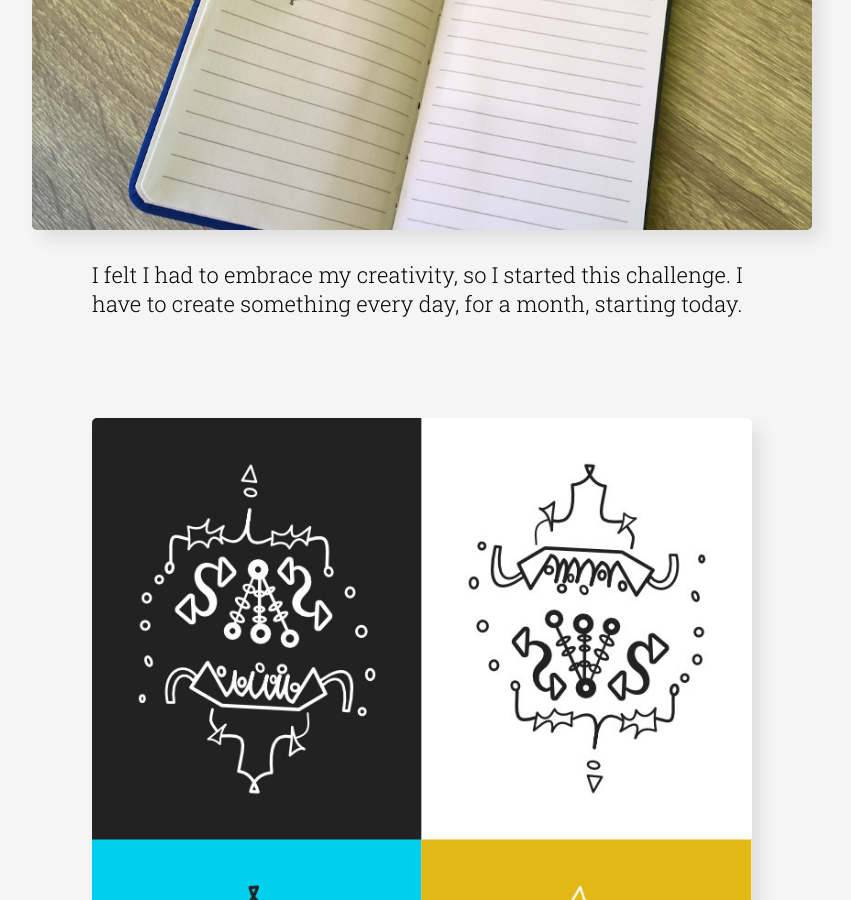
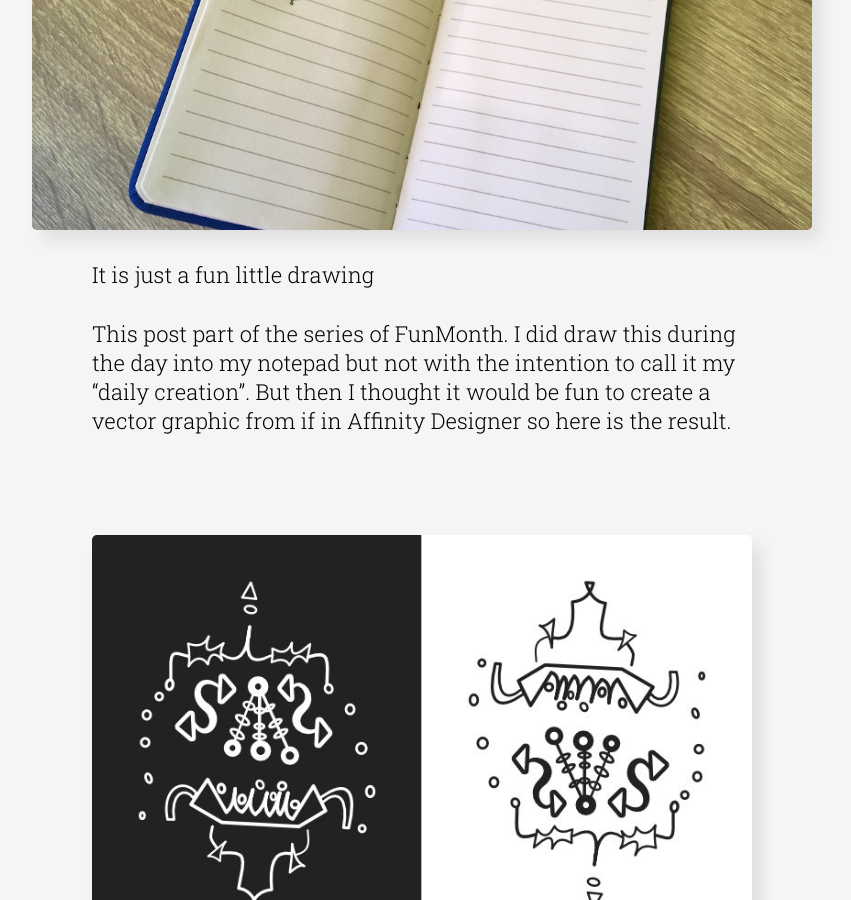
Before and after one commit to AdamGonda/adamgonda.com, a Jekyll site: the page built from _posts/2020-10-11-Draw-something.md, in a window 1280 px wide and 900 px high, scrolled down 440 px. Shown: the whole window, without its empty margins (218-1069 px from the left). Built offline with Jekyll 4.4.1, drawn with Linux system fonts in a browser that asks for light colours.

Commit message:
update b-post

```diff
--- a/_posts/2020-10-11-Draw-something.md
+++ b/_posts/2020-10-11-Draw-something.md
@@ -9,11 +9,14 @@ tags:
   - FunMonth 1
 ---
 
-I felt I had to embrace my creativity, so I started this challenge.
-I have to create something every day, for a month, starting today.
+It is just a fun little drawing
+
+This post part of the series of FunMonth. I did draw this during the day into my notepad
+but not with the intention to call it my "daily creation". But then I thought it would be
+fun to create a vector graphic from if in Affinity Designer so here is the result.
 
 {% include post-image.html
   title="Faces"
-  src="face.jpg"
+  src="faces.jpg"
   date=page.date
 %}
```
Also changed, not shown: assets/images/2020-10-11/faces.jpg (renamed from assets/images/2020-10-11/face.jpg).
